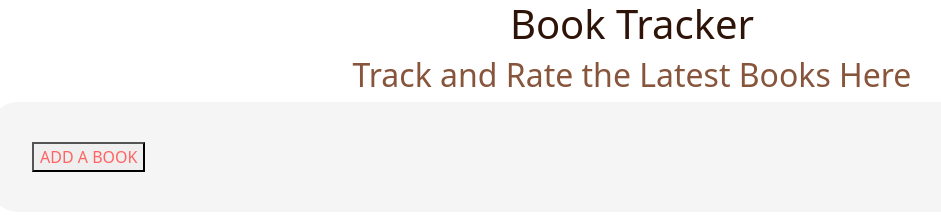
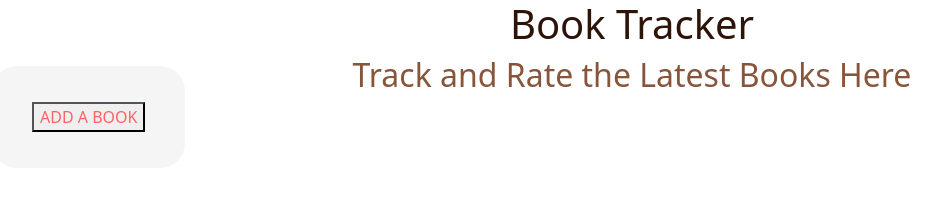
Before and after one commit to immelkins/movie-log-manager, a plain HTML site: page index.html in a window 1280 px wide. Shown: the whole page, without its empty margins (8-949 px from the left). Drawn offline with nearby package versions, Linux system fonts and the light colour scheme.

Commit message:
Update index.html

```diff
--- a/index.html
+++ b/index.html
@@ -15,9 +15,9 @@
       <h1>Book Tracker</h1>
       <h2>Track and Rate the Latest Books Here</h2>
 
-      <div>
+      <span>
         <button>ADD A BOOK </button>
-      </div>
+      </span>
     <!-- Optional JavaScript; choose one of the two! -->
 
     <!-- Option 1: Bootstrap Bundle with Popper -->
--- a/website.css
+++ b/website.css
@@ -14,7 +14,7 @@ h2 {
   text-align: center;
 }
 
-div {
+span {
   background: whitesmoke;
   border-radius: 25px;
   padding: 40px;
```
